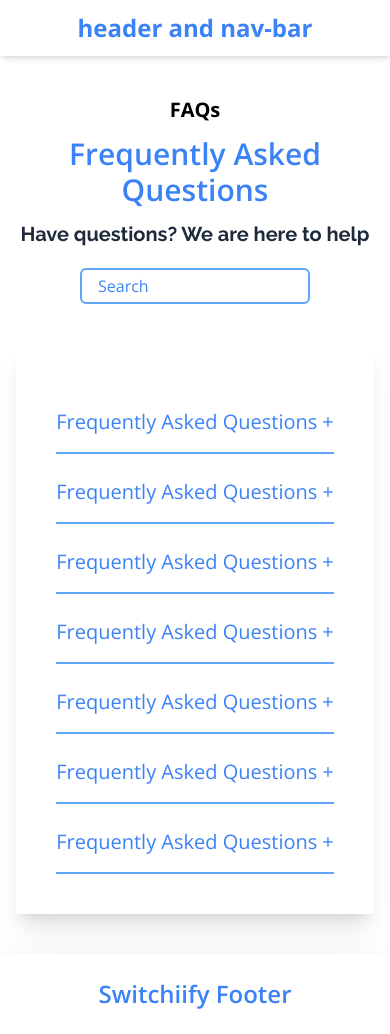
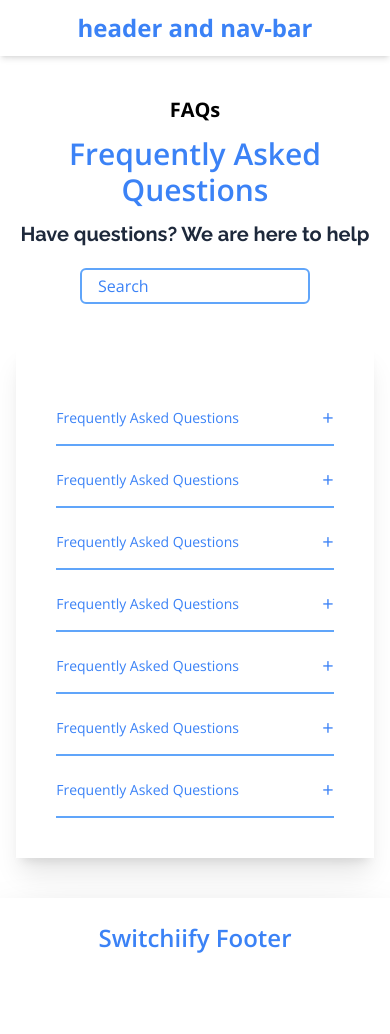
Before and after one commit to Peace-Ishimwe/Frequently-Asked-Questions, a website: page index.html in a window 390 px wide. After the commit the page ends 978 px from the top, so only its background shows below. Drawn offline with nearby package versions, Linux system fonts and the light colour scheme; some icons are missing.

Commit message:
FAQs end

```diff
--- a/index.html
+++ b/index.html
@@ -36,7 +36,7 @@
         <input
           class="py-1 outline-none text-blue-500 placeholder:text-blue-500"
           type="search"
-          name="search"y
+          name="search"
           id="search"
           placeholder="Search"
         />
@@ -45,7 +45,7 @@
 
     <main class="md:w-8/12 w-11/12 mx-auto mt-10 shadow-xl p-10 ">
       <div class="border-b-2 pb-4 border-blue-400 mt-6">
-        <div class="accordion text-blue-500 text-xl cursor-pointer">Frequently Asked Questions</div>
+        <div class="accordion text-blue-500 md:text-xl  text-sm cursor-pointer">Frequently Asked Questions</div>
         <div class="panel">
           <p class="text-slate-800">
             Lorem ipsum dolor sit amet, consectetur adipisicing elit, sed do
@@ -57,7 +57,7 @@
       </div>
 
       <div class="border-b-2 pb-4 border-blue-400 mt-6">
-        <div class="accordion text-blue-500 text-xl cursor-pointer">Frequently Asked Questions</div>
+        <div class="accordion text-blue-500 md:text-xl text-sm cursor-pointer">Frequently Asked Questions</div>
         <div class="panel">
           <p class="text-slate-800">
             Lorem ipsum dolor sit amet, consectetur adipisicing elit, sed do
@@ -69,7 +69,7 @@
       </div>
 
       <div class="border-b-2 pb-4 border-blue-400 mt-6">
-        <div class="accordion text-blue-500 text-xl cursor-pointer">Frequently Asked Questions</div>
+        <div class="accordion text-blue-500 md:text-xl text-sm cursor-pointer">Frequently Asked Questions</div>
         <div class="panel">
           <p class="text-slate-800">
             Lorem ipsum dolor sit amet, consectetur adipisicing elit, sed do
@@ -81,7 +81,7 @@
       </div>
 
       <div class="border-b-2 pb-4 border-blue-400 mt-6">
-        <div class="accordion text-blue-500 text-xl cursor-pointer">Frequently Asked Questions</div>
+        <div class="accordion text-blue-500 md:text-xl text-sm cursor-pointer">Frequently Asked Questions</div>
         <div class="panel">
           <p class="text-slate-800">
             Lorem ipsum dolor sit amet, consectetur adipisicing elit, sed do
@@ -93,7 +93,7 @@
       </div>
 
       <div class="border-b-2 pb-4 border-blue-400 mt-6">
-        <div class="accordion text-blue-500 text-xl cursor-pointer">Frequently Asked Questions</div>
+        <div class="accordion text-blue-500 md:text-xl text-sm cursor-pointer">Frequently Asked Questions</div>
         <div class="panel">
           <p class="text-slate-800">
             Lorem ipsum dolor sit amet, consectetur adipisicing elit, sed do
@@ -105,7 +105,7 @@
       </div>
 
       <div class="border-b-2 pb-4 border-blue-400 mt-6">
-        <div class="accordion text-blue-500 text-xl cursor-pointer">Frequently Asked Questions</div>
+        <div class="accordion text-blue-500 md:text-xl text-sm cursor-pointer">Frequently Asked Questions</div>
         <div class="panel">
           <p class="text-slate-800">
             Lorem ipsum dolor sit amet, consectetur adipisicing elit, sed do
@@ -117,7 +117,7 @@
       </div>
 
       <div class="border-b-2 pb-4 border-blue-400 mt-6">
-        <div class="accordion text-blue-500 text-xl cursor-pointer">Frequently Asked Questions</div>
+        <div class="accordion text-blue-500 md:text-xl text-sm cursor-pointer">Frequently Asked Questions</div>
         <div class="panel">
           <p class="text-slate-800">
             Lorem ipsum dolor sit amet, consectetur adipisicing elit, sed do
```
Also changed, not shown: dist/output.css.
